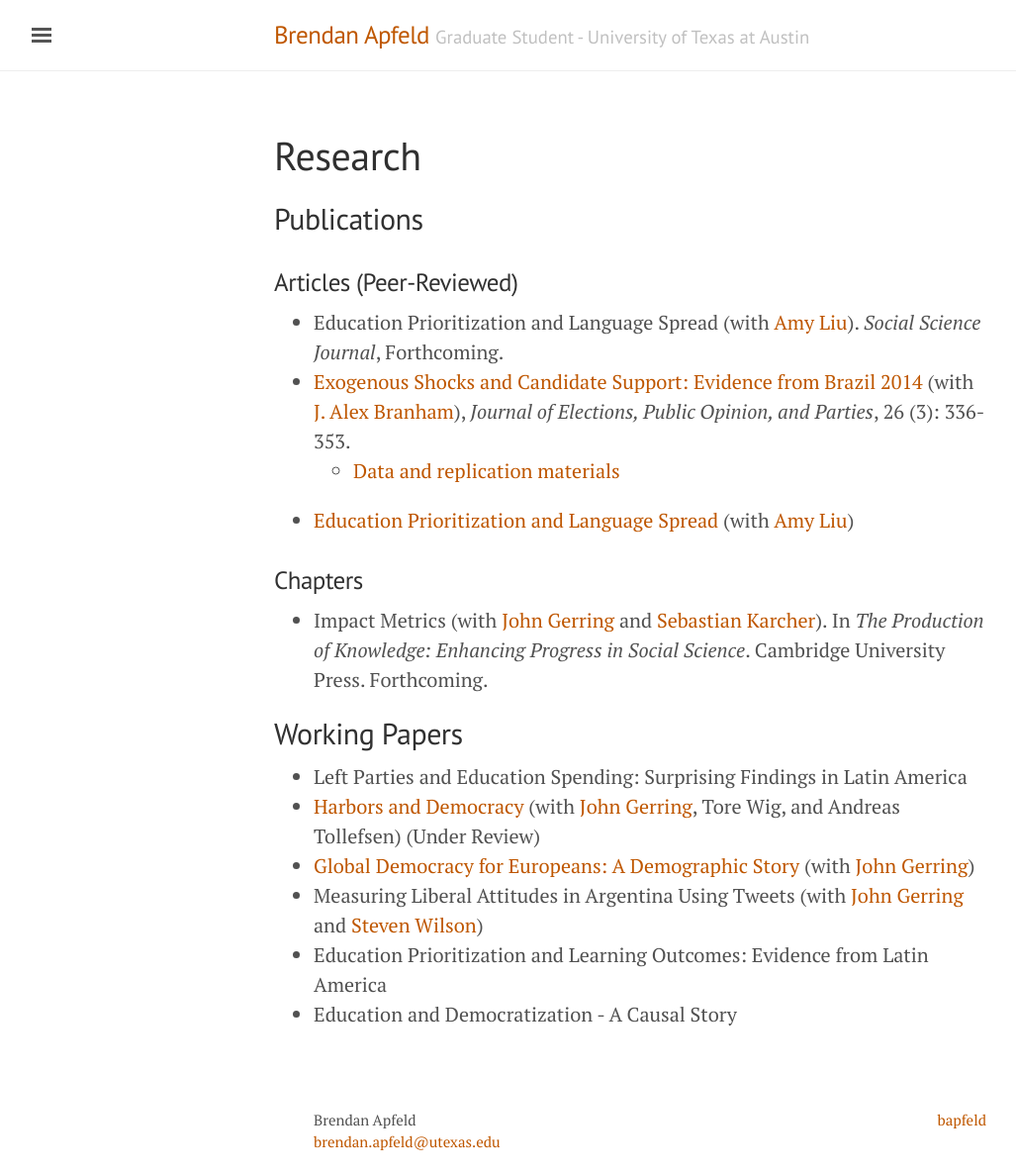
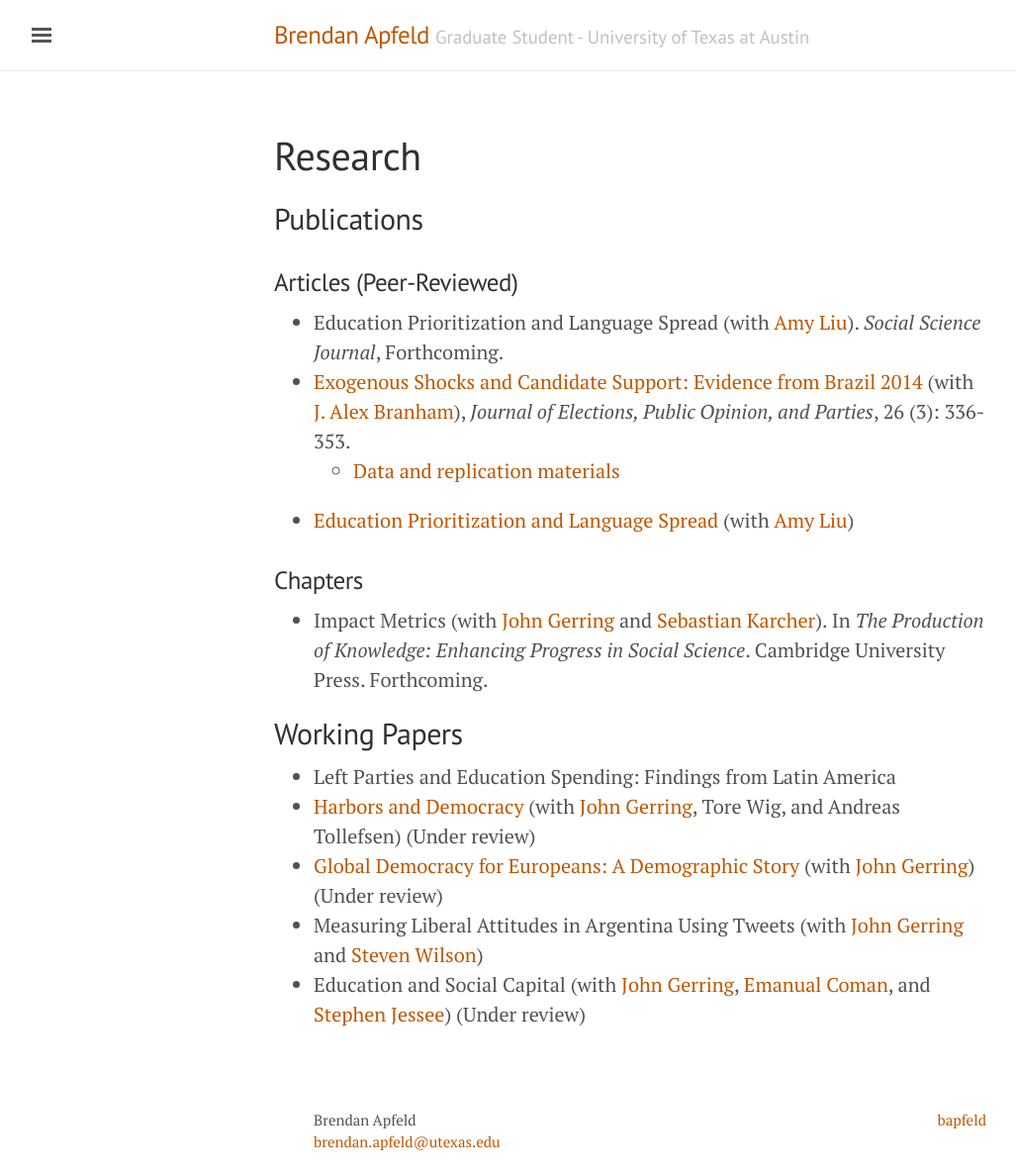
Before and after one commit to bapfeld/bapfeld.github.io, a Jekyll site: the page built from research.md, in a window 1280 px wide. Shown: the whole page at 99% size, without its empty margins (3-1030 px from the left). Built offline with Jekyll 4.4.1, drawn with Linux system fonts in a browser that asks for light colours.

Commit message:
More research updates

```diff
--- a/research.md
+++ b/research.md
@@ -14,9 +14,8 @@ title: Research
 - Impact Metrics (with [John Gerring](https://liberalarts.utexas.edu/government/faculty/jg29775) and [Sebastian Karcher](https://www.sebastiankarcher.com)). In *The Production of Knowledge: Enhancing Progress in Social Science*. Cambridge University Press. Forthcoming.
 
 ## Working Papers
-- Left Parties and Education Spending: Surprising Findings in Latin America
-- [Harbors and Democracy](http://ssrn.com/abstract=3205037) (with [John Gerring](https://liberalarts.utexas.edu/government/faculty/jg29775), Tore Wig, and Andreas Tollefsen) (Under Review)
-- [Global Democracy for Europeans: A Demographic Story](https://ssrn.com/abstract_id=3287831) (with [John Gerring](https://liberalarts.utexas.edu/government/faculty/jg29775))
+- Left Parties and Education Spending: Findings from Latin America
+- [Harbors and Democracy](http://ssrn.com/abstract=3205037) (with [John Gerring](https://liberalarts.utexas.edu/government/faculty/jg29775), Tore Wig, and Andreas Tollefsen) (Under review)
+- [Global Democracy for Europeans: A Demographic Story](https://ssrn.com/abstract_id=3287831) (with [John Gerring](https://liberalarts.utexas.edu/government/faculty/jg29775)) (Under review)
 - Measuring Liberal Attitudes in Argentina Using Tweets (with [John Gerring](https://liberalarts.utexas.edu/government/faculty/jg29775) and [Steven Wilson](https://www.unr.edu/political-science/people/wilson-steven))
-- Education Prioritization and Learning Outcomes: Evidence from Latin America
-- Education and Democratization - A Causal Story
+- Education and Social Capital (with [John Gerring](https://liberalarts.utexas.edu/government/faculty/jg29775), [Emanual Coman](https://www.tcd.ie/Political_Science/people/comane), and [Stephen Jessee](http://laits.utexas.edu/~sjessee/)) (Under review)
```
